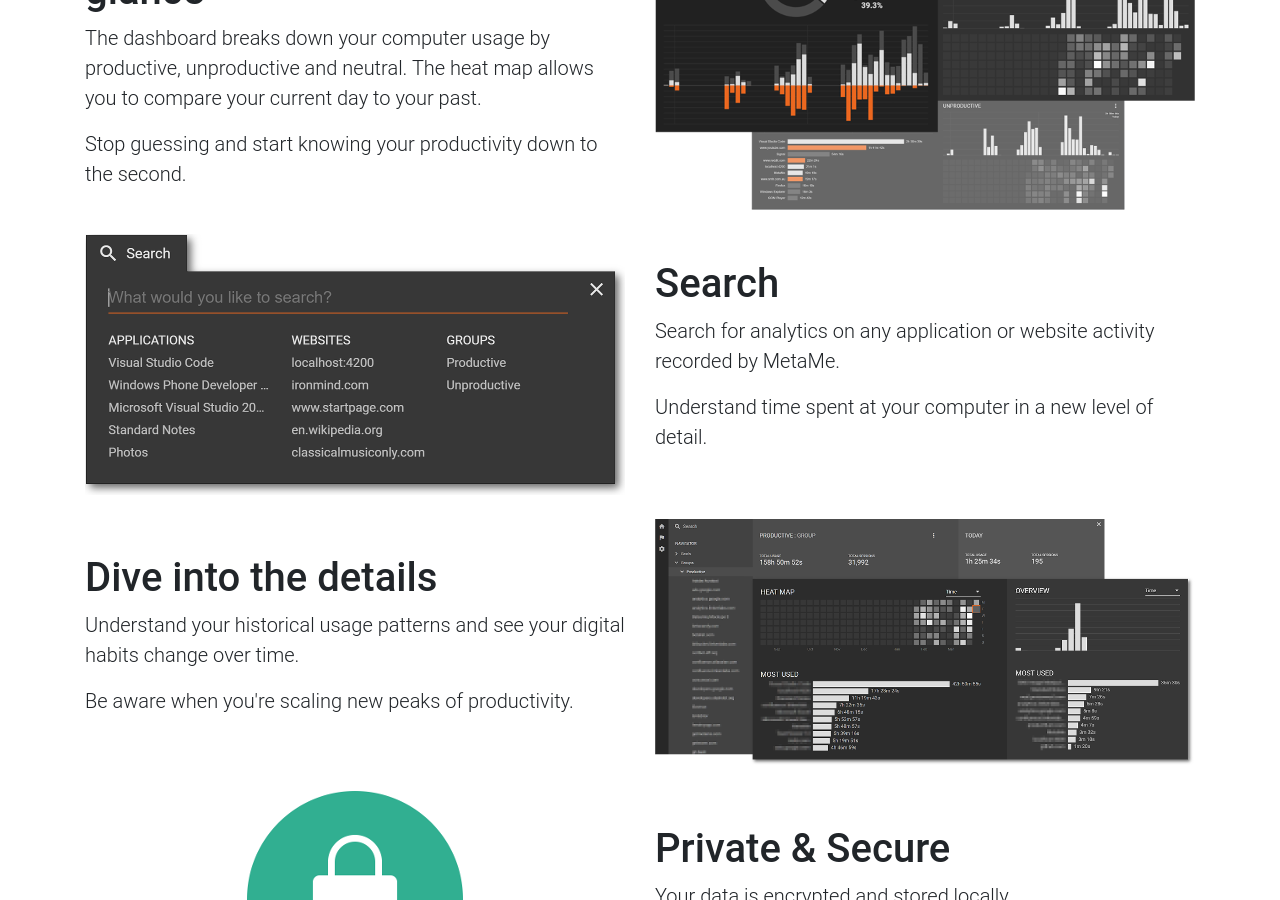
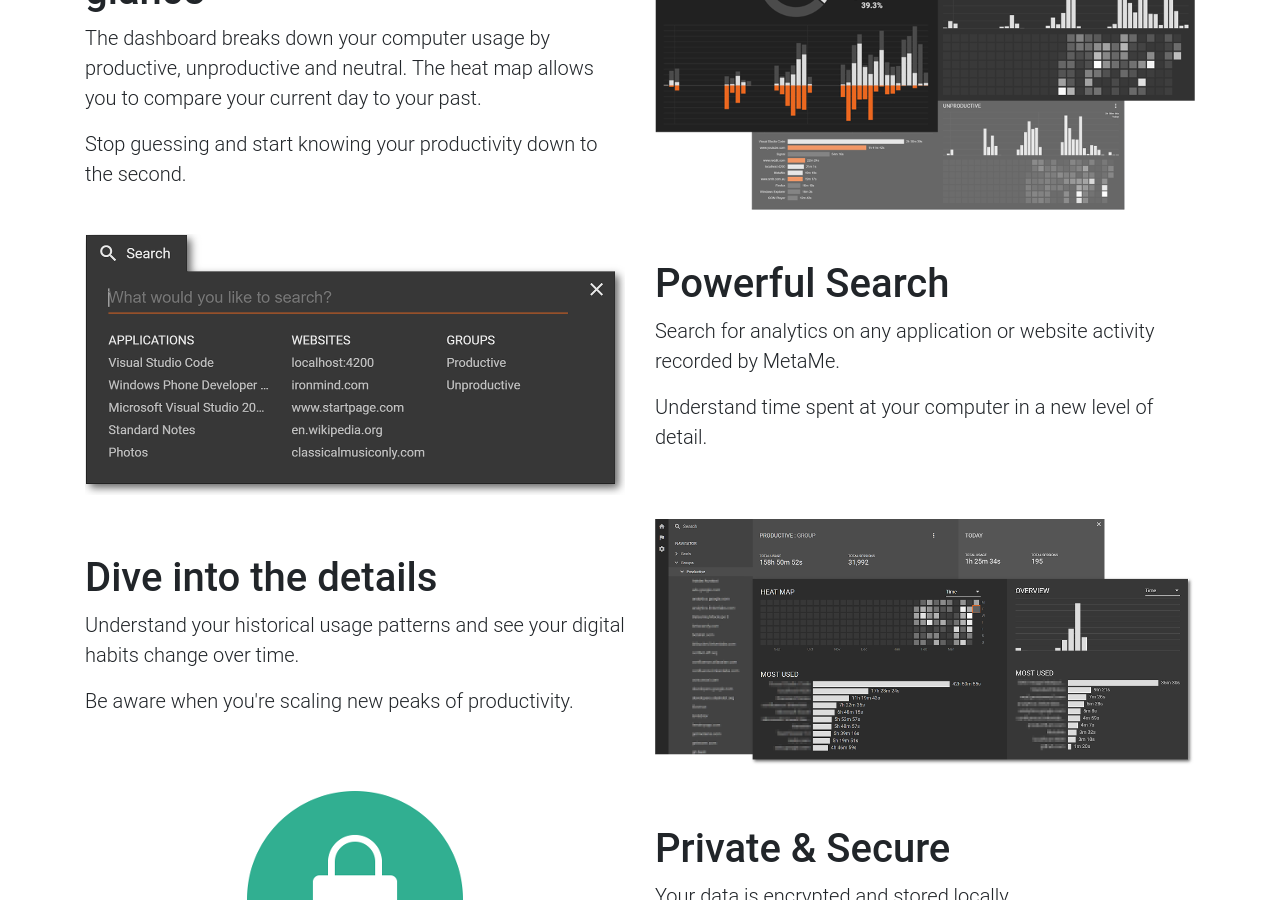
Before and after one commit to meta-me/metame-website, a Jekyll site: the page built from index.html, in a window 1280 px wide and 900 px high, scrolled down 1184 px. Built offline with Jekyll 4.4.1, drawn with Linux system fonts in a browser that asks for light colours.

Commit message:
Minor copy change

```diff
--- a/index.html
+++ b/index.html
@@ -135,7 +135,7 @@
         />
       </div>
       <div class="col-xs-12 col-md-6 mt-4">
-        <h2 class="h1">Search</h2>
+        <h2 class="h1">Powerful Search</h2>
         <p class="lead">
           Search for analytics on any application or website activity recorded
           by MetaMe.
```
